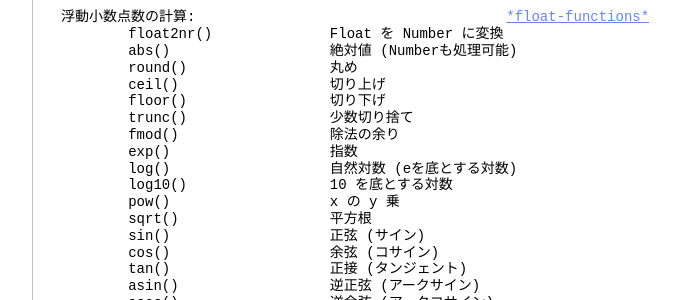
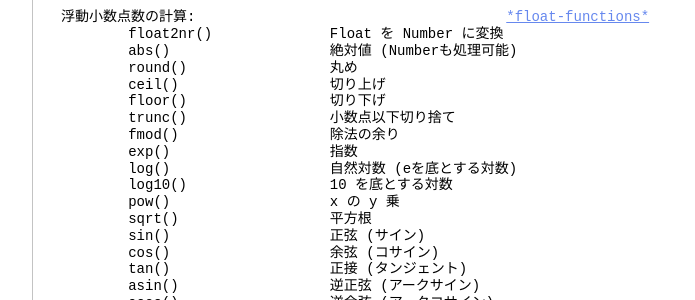
Before and after one commit to vim-jp/vimdoc-ja, a Jekyll site: the page built from usr_41.html, in a window 1280 px wide and 900 px high, scrolled down 10773 px. Shown: the part 150-450 px from the top of the window, without its empty margins (340-1035 px from the left). Built offline with Jekyll 4.4.1, drawn with Linux system fonts in a browser that asks for light colours; nearby versions of some CDN libraries; comment, search, counter and statistics services are not loaded.

Commit message:
Generated by Travis JOB 496.1
https://travis-ci.org/vim-jp/vimdoc-ja-working/builds/192651662

```diff
--- a/usr_41.html
+++ b/usr_41.html
@@ -646,7 +646,7 @@ substitute() コマンドの前後にいろいろな処理を入れたりする
 &nbsp;&nbsp;&nbsp;&nbsp;&nbsp;&nbsp;&nbsp;&nbsp;round()&nbsp;&nbsp;&nbsp;&nbsp;&nbsp;&nbsp;&nbsp;&nbsp;&nbsp;&nbsp;&nbsp;&nbsp;&nbsp;&nbsp;&nbsp;&nbsp; 丸め<br>
 &nbsp;&nbsp;&nbsp;&nbsp;&nbsp;&nbsp;&nbsp;&nbsp;ceil()&nbsp;&nbsp;&nbsp;&nbsp;&nbsp;&nbsp;&nbsp;&nbsp;&nbsp;&nbsp;&nbsp;&nbsp;&nbsp;&nbsp;&nbsp;&nbsp;&nbsp;&nbsp;切り上げ<br>
 &nbsp;&nbsp;&nbsp;&nbsp;&nbsp;&nbsp;&nbsp;&nbsp;floor()&nbsp;&nbsp;&nbsp;&nbsp;&nbsp;&nbsp;&nbsp;&nbsp;&nbsp;&nbsp;&nbsp;&nbsp;&nbsp;&nbsp;&nbsp;&nbsp; 切り下げ<br>
-&nbsp;&nbsp;&nbsp;&nbsp;&nbsp;&nbsp;&nbsp;&nbsp;trunc()&nbsp;&nbsp;&nbsp;&nbsp;&nbsp;&nbsp;&nbsp;&nbsp;&nbsp;&nbsp;&nbsp;&nbsp;&nbsp;&nbsp;&nbsp;&nbsp; 少数切り捨て<br>
+&nbsp;&nbsp;&nbsp;&nbsp;&nbsp;&nbsp;&nbsp;&nbsp;trunc()&nbsp;&nbsp;&nbsp;&nbsp;&nbsp;&nbsp;&nbsp;&nbsp;&nbsp;&nbsp;&nbsp;&nbsp;&nbsp;&nbsp;&nbsp;&nbsp; 小数点以下切り捨て<br>
 &nbsp;&nbsp;&nbsp;&nbsp;&nbsp;&nbsp;&nbsp;&nbsp;fmod()&nbsp;&nbsp;&nbsp;&nbsp;&nbsp;&nbsp;&nbsp;&nbsp;&nbsp;&nbsp;&nbsp;&nbsp;&nbsp;&nbsp;&nbsp;&nbsp;&nbsp;&nbsp;除法の余り<br>
 &nbsp;&nbsp;&nbsp;&nbsp;&nbsp;&nbsp;&nbsp;&nbsp;exp()&nbsp;&nbsp;&nbsp;&nbsp;&nbsp;&nbsp;&nbsp;&nbsp;&nbsp;&nbsp;&nbsp;&nbsp;&nbsp;&nbsp;&nbsp;&nbsp;&nbsp;&nbsp; 指数<br>
 &nbsp;&nbsp;&nbsp;&nbsp;&nbsp;&nbsp;&nbsp;&nbsp;log()&nbsp;&nbsp;&nbsp;&nbsp;&nbsp;&nbsp;&nbsp;&nbsp;&nbsp;&nbsp;&nbsp;&nbsp;&nbsp;&nbsp;&nbsp;&nbsp;&nbsp;&nbsp; 自然対数 (eを底とする対数)<br>
```
